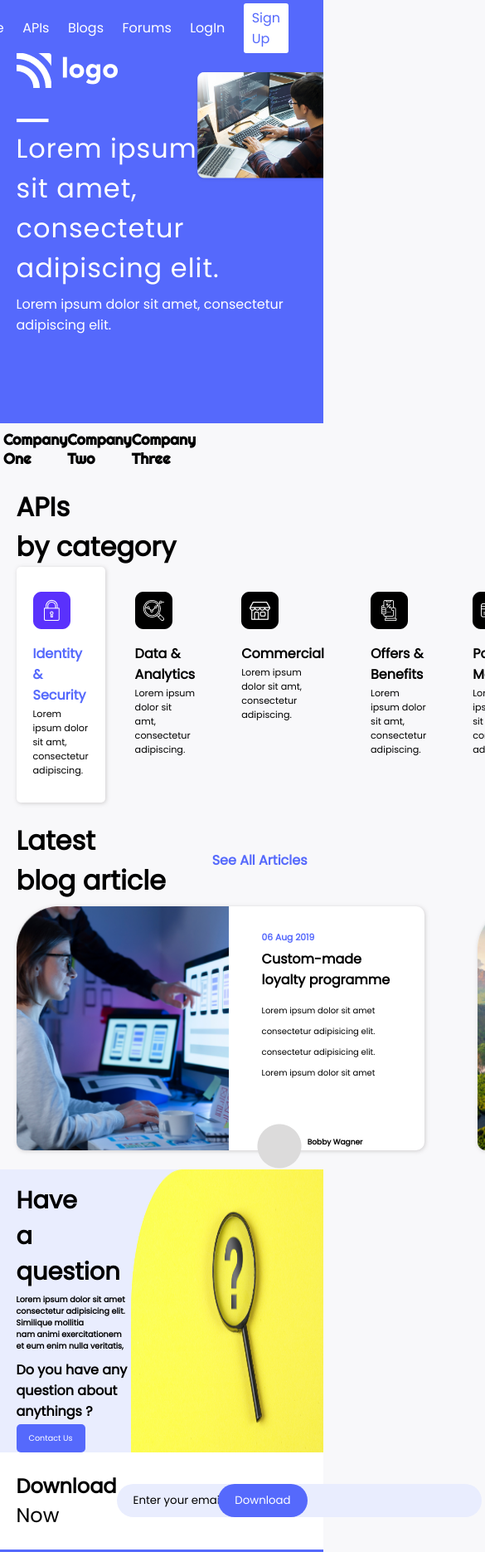
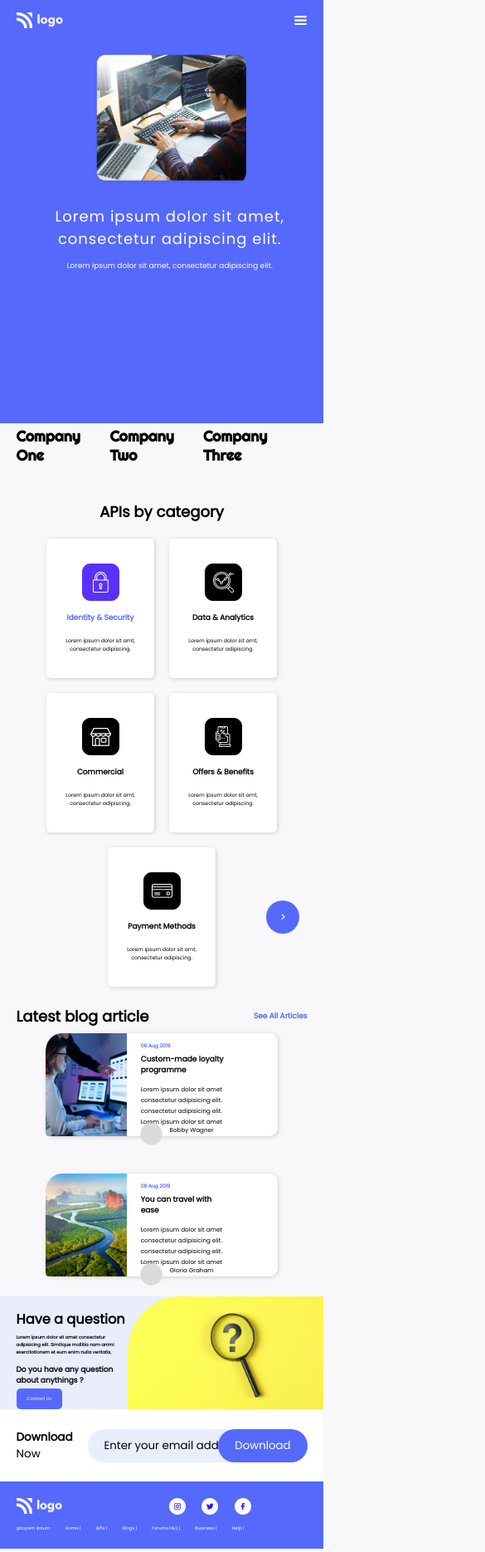
Before and after one commit to Yasir284/Project-9-Developer-Landing-page, a plain HTML site: page index.html in a window 390 px wide. Shown: the top 1870 px of the page at 83% size, 585 px wide, since content can reach past the window. Drawn offline with Linux system fonts and the light colour scheme.

Commit message:
making mobile responsive

```diff
--- a/index.html
+++ b/index.html
@@ -48,21 +48,25 @@
         </svg>
       </nav>
 
-      <!-- LOGO -->
-      <div>
+      <!-- LOGO & HAM-->
+      <div class="logo-ham">
         <img class="logo" src="./images/Logo.png" />
+        <img class="ham" src="./images/nav-icon.png" alt="hamb-image" />
       </div>
 
+      <!-- HERO -->
+      <div class="hero">
         <!-- Text -->
         <div class="header-text">
-        <img src="./images/Rectangle_12.png" />
-        <h2>Lorem ipsum dolor sit amet, <br />consectetur adipiscing elit.</h2>
+          <img src="./images/Rectangle_12.png" alt="rectangle" />
+          <h2>Lorem ipsum dolor sit amet, consectetur adipiscing elit.</h2>
           <p>Lorem ipsum dolor sit amet, consectetur adipiscing elit.</p>
         </div>
 
         <!-- Image -->
-      <div>
+        <div class="header-image-div">
           <img class="header-image" src="./images/IMAGE HERE.png" />
+        </div>
       </div>
     </header>
     <!-- Companies -->
@@ -74,34 +78,23 @@
 
     <!-- API Section -->
     <div class="api">
-      <h1 class="api-heading">
-        APIs <br />
-        by category
-      </h1>
+      <h1 class="api-heading">APIs by category</h1>
       <!-- Cards -->
       <div class="cards">
         <!-- Card 01 -->
         <div class="card-active">
           <img class="card-logo" src="./images/Group 97.png" />
-          <h3 class="card-head-active">
-            Identity & <br />
-            Security
-          </h3>
+          <h3 class="card-head-active">Identity & Security</h3>
           <p class="card-body">
-            Lorem ipsum dolor sit amt, <br />
-            consectetur adipiscing.
+            Lorem ipsum dolor sit amt, consectetur adipiscing.
           </p>
         </div>
         <!-- Card 02 -->
         <div class="card">
           <img class="card-logo" src="./images/Group 98.png" />
-          <h3 class="card-head">
-            Data & <br />
-            Analytics
-          </h3>
+          <h3 class="card-head">Data & Analytics</h3>
           <p class="card-body">
-            Lorem ipsum dolor sit amt, <br />
-            consectetur adipiscing.
+            Lorem ipsum dolor sit amt, consectetur adipiscing.
           </p>
         </div>
         <!-- Card 03 -->
@@ -109,45 +102,35 @@
           <img class="card-logo" src="./images/Group 99.png" />
           <h3 class="card-head">Commercial</h3>
           <p class="card-body">
-            Lorem ipsum dolor sit amt, <br />
-            consectetur adipiscing.
+            Lorem ipsum dolor sit amt, consectetur adipiscing.
           </p>
         </div>
         <!-- Card 04 -->
         <div class="card">
           <img class="card-logo" src="./images/Group 100.png" />
-          <h3 class="card-head">
-            Offers & <br />
-            Benefits
-          </h3>
+          <h3 class="card-head">Offers & Benefits</h3>
           <p class="card-body">
-            Lorem ipsum dolor sit amt, <br />
-            consectetur adipiscing.
+            Lorem ipsum dolor sit amt, consectetur adipiscing.
           </p>
         </div>
         <!-- Card 05 -->
         <div class="card">
           <img class="card-logo" src="./images/Group 101.png" />
-          <h3 class="card-head">
-            Payment <br />
-            Methods
-          </h3>
+          <h3 class="card-head">Payment Methods</h3>
           <p class="card-body">
-            Lorem ipsum dolor sit amt, <br />
-            consectetur adipiscing.
+            Lorem ipsum dolor sit amt, consectetur adipiscing.
           </p>
         </div>
-        <div class="arrow"><i class="fa-solid fa-angle-right"></i></div>
+        <div class="arrow">
+          <i class="fa-solid fa-angle-right"></i>
+        </div>
       </div>
     </div>
 
     <!-- Blog section -->
     <div class="blog-section">
       <div class="blog-heading">
-        <h1>
-          Latest <br />
-          blog article
-        </h1>
+        <h1>Latest blog article</h1>
         <a href="#">See all articles</a>
       </div>
       <!-- Blogs -->
@@ -159,15 +142,10 @@
           </div>
           <div class="blog-content">
             <h6>06 Aug 2019</h6>
-            <h3>
-              Custom-made <br />
-              loyalty programme
-            </h3>
+            <h3>Custom-made loyalty programme</h3>
             <small
-              >Lorem ipsum dolor sit amet <br />
-              consectetur adipisicing elit.<br />
-              consectetur adipisicing elit.<br />
-              Lorem ipsum dolor sit amet</small
+              >Lorem ipsum dolor sit amet consectetur adipisicing elit.
+              consectetur adipisicing elit. Lorem ipsum dolor sit amet</small
             >
           </div>
           <div class="blog-bottom">
@@ -190,15 +168,10 @@
           </div>
           <div class="blog-content">
             <h6>08 Aug 2019</h6>
-            <h3>
-              You can <br />
-              travel with ease
-            </h3>
+            <h3>You can travel with ease</h3>
             <small
-              >Lorem ipsum dolor sit amet <br />
-              consectetur adipisicing elit.<br />
-              consectetur adipisicing elit. <br />
-              Lorem ipsum dolor sit amet</small
+              >Lorem ipsum dolor sit amet consectetur adipisicing elit.
+              consectetur adipisicing elit. Lorem ipsum dolor sit amet</small
             >
           </div>
           <div class="blog-bottom">
@@ -217,13 +190,10 @@
     <!-- FAQ SECTION -->
     <div class="faq-section">
       <div class="faq-content">
-        <h2>
-          Have <br />
-          a question
-        </h2>
+        <h2>Have a question</h2>
         <h4>
           Lorem ipsum dolor sit amet consectetur adipisicing elit. Similique
-          mollitia <br />nam animi exercitationem et eum enim nulla veritatis,
+          mollitia nam animi exercitationem et eum enim nulla veritatis,
         </h4>
         <h4 class="question">Do you have any question about anythings ?</h4>
 
--- a/style.css
+++ b/style.css
@@ -15,21 +15,16 @@ body {
 
 body::-webkit-scrollbar {
   width: 12px;
-  /* width of the entire scrollbar */
 }
 
 body::-webkit-scrollbar-track {
   background: #e9edfe;
-  /* color of the tracking area */
 }
 
 body::-webkit-scrollbar-thumb {
   background-color: #5569fc;
-  /* color of the scroll thumb */
   border-radius: 20px;
-  /* roundness of the scroll thumb */
   border: 3px solid #e9edfe;
-  /* creates padding around scroll thumb */
 }
 
 /* ----------------------------- */
@@ -40,7 +35,7 @@ header {
   height: 60vh;
   background-color: #5569fc;
   color: #fff;
-  padding: 1% 5% 0 5%;
+  padding: 1% 0 0 5%;
 }
 
 /* -----------Navbar---------------- */
@@ -50,26 +45,41 @@ nav {
   align-items: center;
   justify-content: flex-end;
   gap: 1.4em;
+  padding-right: 5%;
+}
+
+.ham {
+  display: none;
+  width: 5%;
 }
 
 .nav-item-active {
+  font-size: 1rem;
   background: #fff;
   color: #5569fc;
   border-radius: 3px;
-  padding: 5px 10px;
+  border: transparent solid 2px;
+  padding: 0.3em 0.6em;
   transition: all 300ms ease-in-out;
 }
 
 .nav-item-active:hover {
   font-weight: 800;
+  color: #fff;
+  background: #5569fc;
+  border: #fff solid 2px;
   cursor: pointer;
 }
 
 .nav-item {
-  transition: all 300ms ease-in-out;
+  padding-bottom: 3px;
+  background: linear-gradient(#fff, #fff) left bottom no-repeat;
+  background-size: 0% 0%;
+  transition: all 200ms ease-in-out;
 }
 
 .nav-item:hover {
+  background-size: 100% 2px;
   font-weight: 800;
   cursor: pointer;
 }
@@ -77,33 +87,33 @@ nav {
 /* -----------Header-text---------------- */
 
 .header-text {
+  max-width: 51%;
   padding-top: 5%;
+  float: left;
 }
 
 .header-text>h2 {
-  font-size: 2em;
+  font-size: 2rem;
   font-weight: 100;
   letter-spacing: 1px;
   line-height: 1.5;
-  padding-bottom: 7px;
+  padding-bottom: 0.5rem;
 }
 
 .header-image {
   width: 40%;
-  position: absolute;
-  right: 0;
-  top: 10%;
+  float: right;
 }
 
 /* ---------Companies--------- */
 
 .companies {
-  padding: 2% 0% 0 1%;
+  margin: 1% 5%;
   margin-bottom: 5%;
   display: flex;
   flex-direction: row;
-  justify-content: space-around;
-  width: 50vw;
+  justify-content: space-between;
+  max-width: 50%;
 }
 
 .company-items {
@@ -112,6 +122,11 @@ nav {
   color: #000;
   font-weight: 600;
   font-size: large;
+  transition: all 300ms ease-in-out;
+}
+
+.company-items:hover {
+  color: #5569fc;
 }
 
 
@@ -123,19 +138,27 @@ nav {
   padding: 1% 5% 0 5%;
 }
 
+.api-heading {
+  max-width: 22%;
+  padding-bottom: 0.3em;
+}
+
 /* -------------Cards-------------- */
 
 .cards {
   display: flex;
   flex-direction: row;
-  gap: 1em;
+  flex-wrap: wrap;
+  align-items: center;
+  gap: 2rem;
   margin-bottom: 6%;
 }
 
 .card-active {
+  max-width: 120px;
   background-color: #fff;
   box-shadow: 1px 1px 5px rgba(141, 135, 135, 0.377);
-  padding: 30px 20px;
+  padding: 30px 30px;
   border-radius: 5px;
 }
 
@@ -143,6 +166,7 @@ nav {
   color: #5569fc;
   padding: 10px 0 2px 0;
   font-size: 1em;
+  min-height: 3rem;
 }
 
 .card-body {
@@ -150,7 +174,20 @@ nav {
 }
 
 .card {
+  cursor: pointer;
+  border-radius: 5px;
+  max-width: 120px;
   padding: 30px 20px;
+  transition: all 200ms ease-in-out;
+}
+
+.card:hover {
+  background: #fff;
+  box-shadow: 1px 1px 5px rgba(141, 135, 135, 0.377);
+}
+
+.card h3 {
+  min-height: 3rem;
 }
 
 .card-head {
@@ -160,17 +197,21 @@ nav {
 
 .arrow {
   display: flex;
+  justify-content: center;
   align-items: center;
-  justify-content: center;
   width: 20px;
   height: 20px;
-  margin-top: 50px;
   padding: 10px;
-  font-size: xx-large;
   background-color: #5569fc;
   border-radius: 50%;
-  text-align: center;
   color: #fff;
+  cursor: pointer;
+  transition: all 200ms ease-in-out;
+}
+
+.arrow:hover {
+  background: rgba(85, 104, 252, 0.432);
+  color: #5569fc;
 }
 
 /* ------------------------- */
@@ -194,15 +235,23 @@ nav {
   text-transform: capitalize;
 }
 
+.blog-heading>a:hover {
+  color: #000;
+  transition: all 200ms ease-in-out;
+}
+
 
 .blog-cards {
   display: flex;
   flex-direction: row;
-  gap: 4rem;
+  flex-wrap: wrap;
+  justify-content: center;
+  gap: 1rem;
   margin-top: 2%;
 }
 
 .blog-card {
+  box-sizing: border-box;
   display: flex;
   flex-direction: row;
   position: relative;
@@ -210,15 +259,25 @@ nav {
   border-radius: 10px;
   border-top-left-radius: 50px;
   box-shadow: 1px 1px 5px rgba(141, 135, 135, 0.377);
+  transition: all 200ms ease-in-out;
 }
 
-.blog-image>img {
+.blog-card:hover {
+  box-shadow: 4px 4px 15px rgba(141, 135, 135, 0.577);
+}
+
+.blog-image {
+  box-sizing: border-box;
+}
+
+.blog-image img {
+  width: 100%;
   height: 100%;
 }
 
 .blog-content {
   padding: 30px 10px 0px 40px;
-  width: 12em;
+  width: 12rem;
 }
 
 .blog-content>h6 {
@@ -228,13 +287,14 @@ nav {
 }
 
 .blog-content>small {
-  font-size: x-small;
+  overflow: hidden;
+  font-size: 0.8rem;
   padding: 0%;
   line-height: 0;
 }
 
 .blog-content>h3 {
-  font-size: 1em;
+  font-size: 1rem;
   padding: 0%;
   padding-bottom: 10px;
 }
@@ -276,33 +336,37 @@ nav {
 }
 
 .faq-content>h2 {
-  font-size: 1.8em;
+  font-size: 1.8rem;
   font-weight: bolder;
 }
 
 .faq-content>h4 {
-  font-size: 0.6em;
+  font-size: 0.6rem;
+  max-width: 70%;
   padding-top: 5px;
 }
 
 .faq-content>.question {
   padding-top: 7%;
   padding-bottom: 2%;
-  font-size: 1em;
+  font-size: 1rem;
 }
 
 .faq-content>button {
   background-color: #5569fc;
   color: #fff;
-  font-size: 0.6em;
-  border: none;
+  font-size: 0.6rem;
+  border: 2px solid transparent;
   border-radius: 5px;
-  padding: 10px 15px;
+  padding: 1.2em 2em;
   transition: all 300ms ease-in-out;
 }
 
 .faq-content>button:hover {
   font-weight: bolder;
+  background: #fff;
+  color: #5569fc;
+  border: 2px solid #5569fc;
   cursor: pointer;
 }
 
@@ -321,7 +385,7 @@ nav {
 }
 
 .download-content>h1 {
-  font-size: 1.5em;
+  font-size: 1.5rem;
   font-weight: bolder;
 }
 
@@ -376,20 +440,179 @@ nav {
   list-style: none;
   display: flex;
   flex-direction: row;
-  gap: 2em;
-  font-size: 0.6em;
+  gap: 2rem;
+  font-size: 0.6rem;
   padding-top: 5%;
 }
 
 .footer-logos {
-  padding-right: 1em;
+  padding-right: 1rem;
 }
 
 .logos-list {
   list-style: none;
   padding-top: 5%;
-  font-size: 0.6em;
+  font-size: 0.6rem;
   flex-direction: row;
   display: flex;
-  gap: 2em;
+  gap: 2rem;
 }
+
+/* BREAKPOINT FOR TABLET */
+@media (max-width:768px) {
+
+  html {
+    font-size: 10px;
+  }
+
+  .logo {
+    width: 16%;
+  }
+
+  .footer-logo {
+    width: 30%;
+  }
+
+  .footer-logos {
+    margin-right: 8px;
+    width: 12%;
+  }
+}
+
+/* BREAKPOINT FOR MOBILE */
+@media (max-width:480px) {
+  html {
+    font-size: 9px;
+  }
+
+  /* -----------Navbar---------------- */
+  nav {
+    display: none;
+  }
+
+  .ham {
+    display: block;
+    width: 5%;
+    filter: brightness(0) invert(1);
+  }
+
+  .logo-ham {
+    margin: 3% 5% 3% 0%;
+    display: flex;
+    flex-direction: row;
+    justify-content: space-between;
+    align-items: center;
+  }
+
+  /* -----------Header-text---------------- */
+  .hero {
+    width: 100%;
+    display: flex;
+    flex-direction: column-reverse;
+    justify-content: center;
+    align-items: center;
+    /* gap: 1rem; */
+    text-align: center;
+  }
+
+  .hero [alt="rectangle"] {
+    display: none;
+  }
+
+  .header-text {
+    max-width: 80%;
+    float: none;
+    display: flex;
+    flex-direction: column;
+    gap: 1rem;
+  }
+
+  .header-image-div {
+    width: 50%;
+    margin-top: 2rem;
+  }
+
+  .header-image {
+    width: 100%;
+    float: none;
+    border-radius: 17px;
+  }
+
+  /* ---------Companies--------- */
+  .companies {
+    max-width: 100%;
+    margin-bottom: 10%;
+  }
+
+  /* ------------API's------------- */
+  .api-heading {
+    max-width: 100%;
+    text-align: center;
+  }
+
+  /* -------------Cards-------------- */
+  .cards {
+    position: relative;
+    margin-top: 4%;
+    justify-content: center;
+    align-items: center;
+  }
+
+  .card-active {
+    padding: 30px 5px;
+    text-align: center;
+  }
+
+  .card {
+    padding: 30px 5px;
+    text-align: center;
+    background: #fff;
+    box-shadow: 1px 1px 5px rgba(141, 135, 135, 0.377);
+  }
+
+  .arrow {
+    position: absolute;
+    bottom: 12%;
+    left: 86%;
+  }
+
+  /* ------Blog section ------*/
+
+  .blog-cards {
+    gap: 5rem;
+  }
+
+  .blog-card {
+    width: 80%;
+    position: relative;
+  }
+
+  .blog-image {
+    width: 35%;
+  }
+
+  .blog-content {
+    padding: 0%;
+    margin: 4% 6%;
+  }
+
+  .blog-bottom img {
+    width: 50%;
+  }
+
+  .blog-bottom {
+    bottom: -12%;
+    right: 40%;
+  }
+
+  .blog-author {
+    width: 57%;
+    font-weight: 300;
+    font-size: 0.8rem;
+  }
+
+  .faq-content h4 {
+    max-width: 100%;
+  }
+
+}
```
Also changed, not shown: images/nav-icon.png (added), 1 other file. Lines whose indentation alone changed are shown as unchanged.
